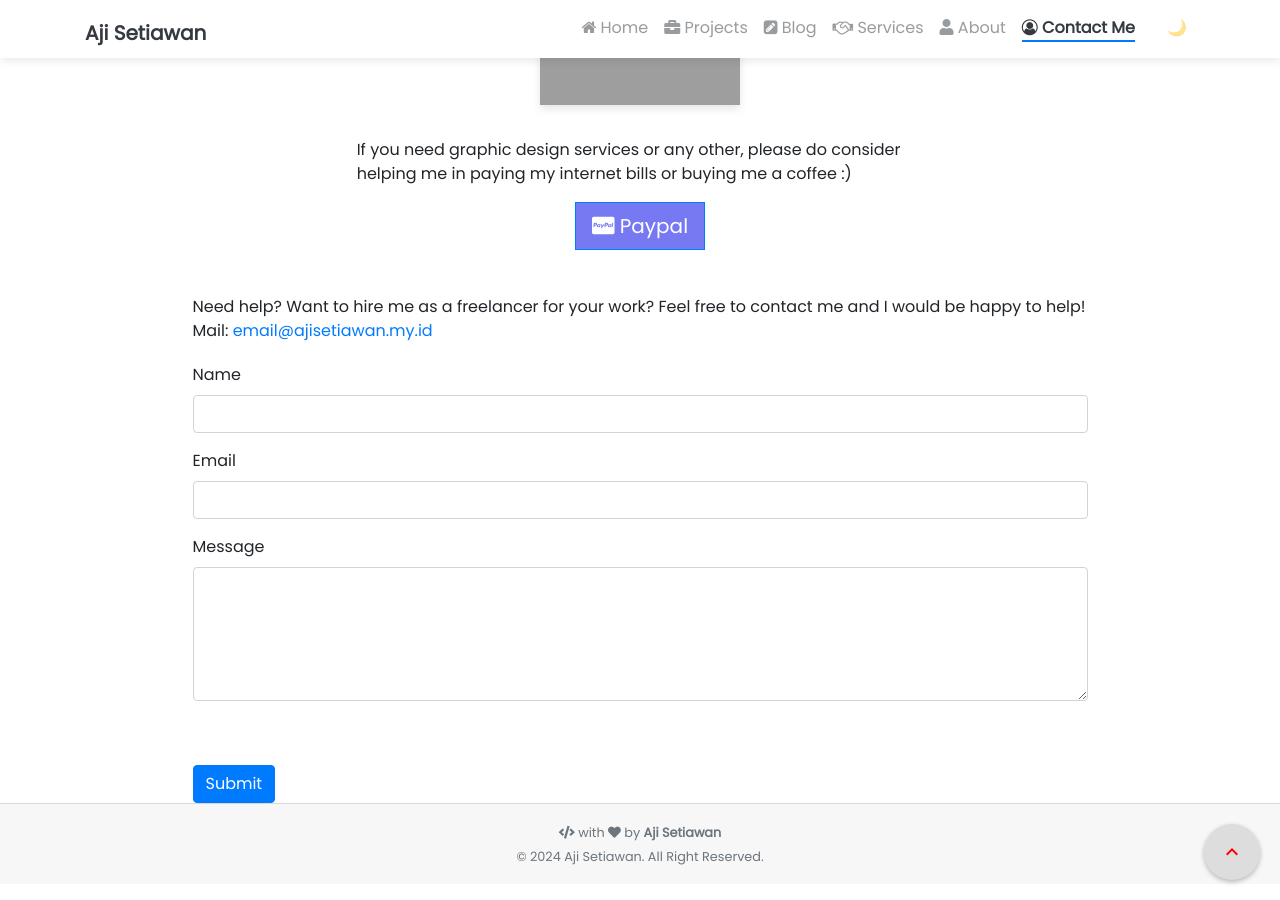
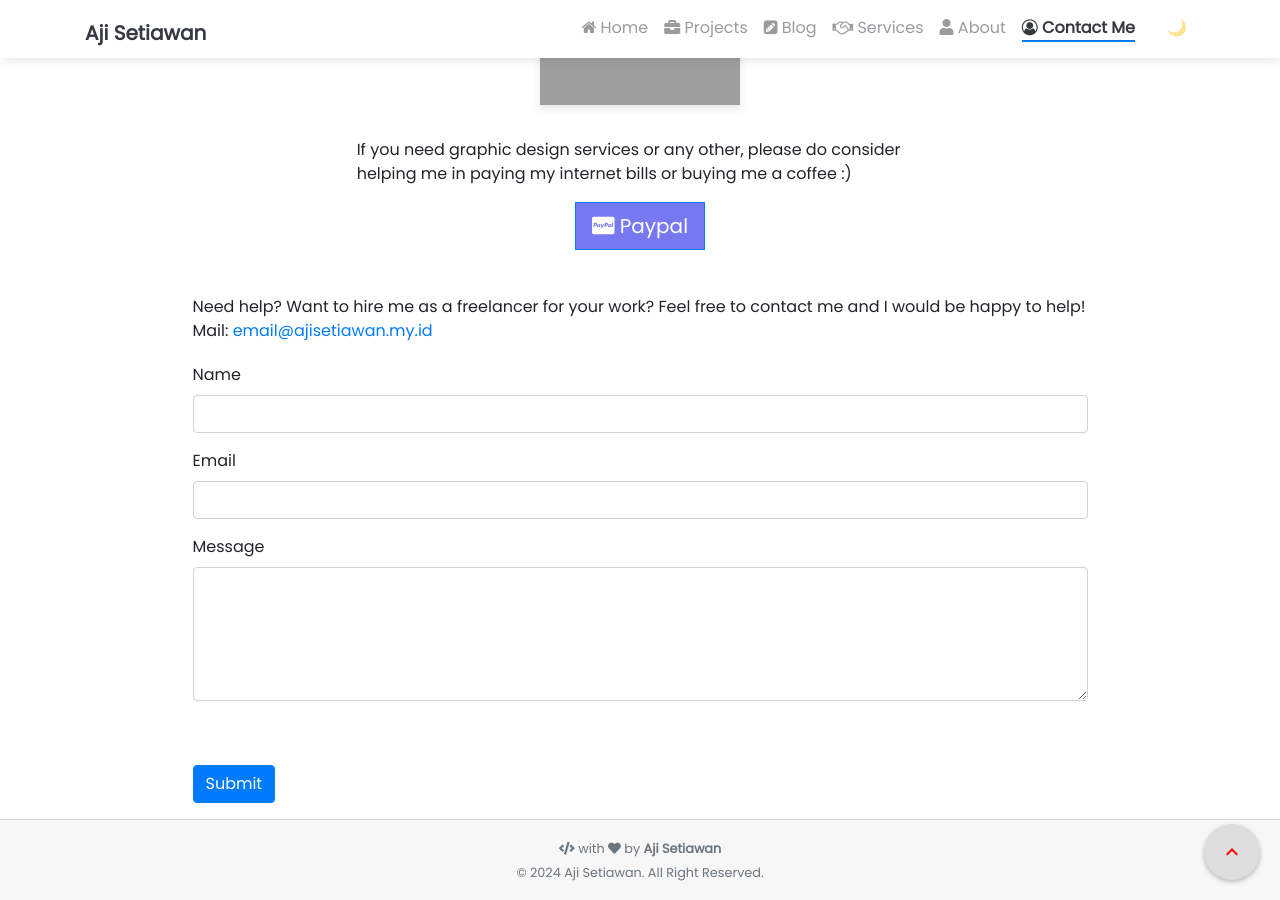
Before and after one commit to ajisetiawan716/ajisetiawan716.github.io, a Jekyll site: the page built from pages/contact.html, in a window 1280 px wide and 900 px high, scrolled down 509 px. Built offline with Jekyll 4.4.1, drawn with Linux system fonts in a browser that asks for light colours; nearby versions of some CDN libraries; comment, search, counter and statistics services are not loaded; grey boxes are pictures that could not be loaded.

Commit message:
Update contact.html

```diff
--- a/pages/contact.html
+++ b/pages/contact.html
@@ -67,7 +67,7 @@ opacity: 0;
         <span>Submit</span>
      </button>
     </div>
-</form>
+</form><p></p>
 </div>
 <script>
   // javascript
```
